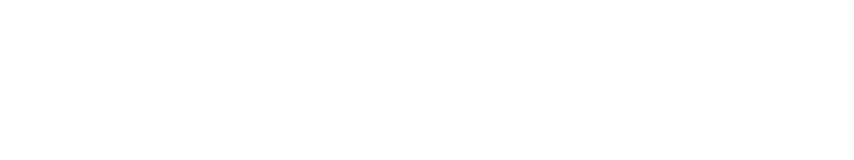
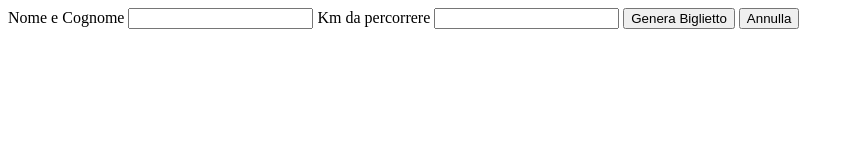
Before and after one commit to leonardoserra/js-biglietto-treno-form, a plain HTML site: page index.html in a window 1280 px wide. Shown: the whole page, without its empty margins (0-854 px from the left). Drawn offline with Linux system fonts and the light colour scheme.

Commit message:
2 input e 2 button

```diff
--- a/index.html
+++ b/index.html
@@ -8,6 +8,18 @@
     <link rel="stylesheet" href="./css/style.css" />
 </head>
 <body>
+    <label for="username">Nome e Cognome</label>
+    <input type="text" id="username" />
+
+    <label for="km">Km da percorrere</label>
+    <input type="text" id="km" />
+
+    <button id="generator">Genera Biglietto</button>
+    <button id="reset">Annulla</button>
+
+
+
+
 
     <script type="text/javascript" src="./js/main.js"></script>
 </body>
```
